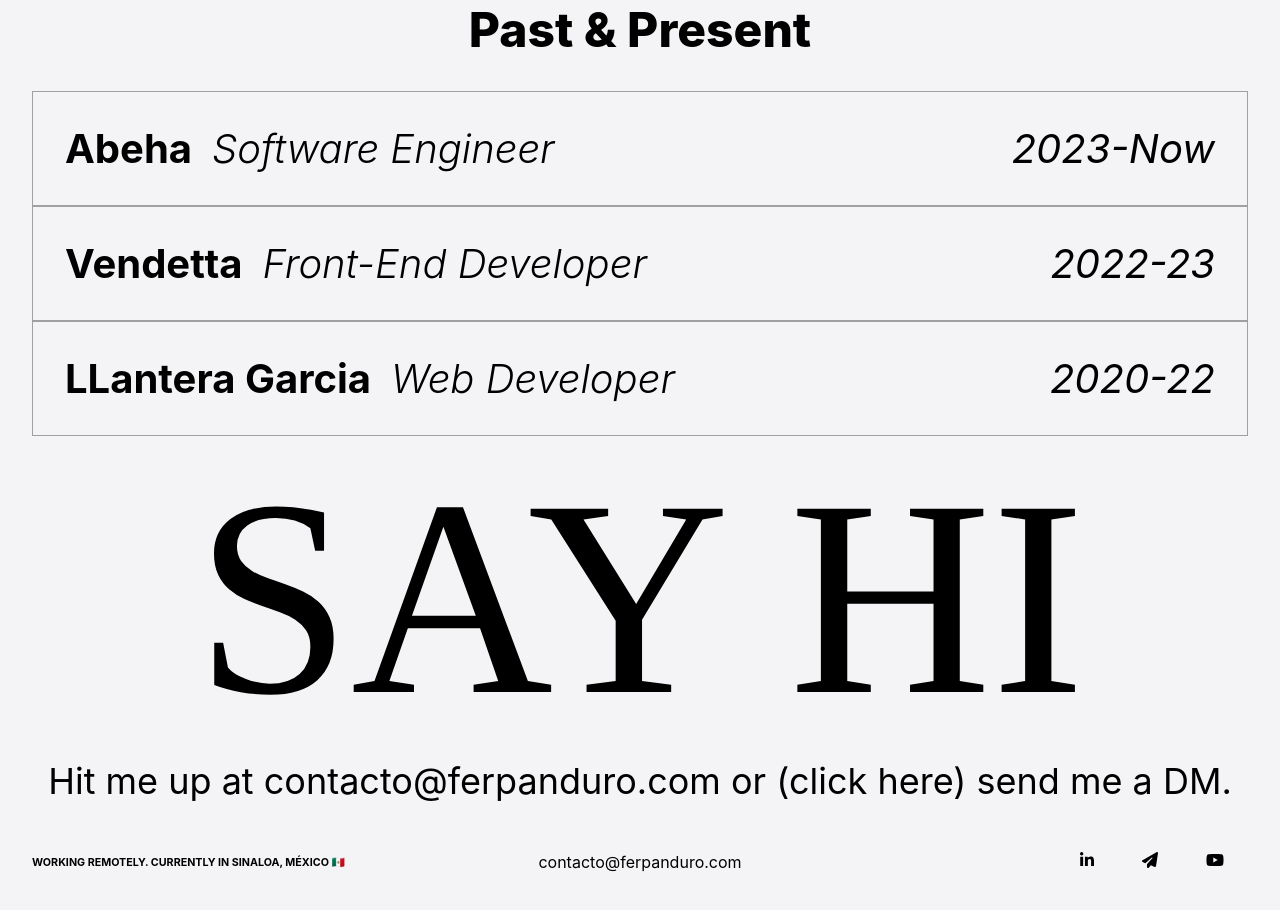
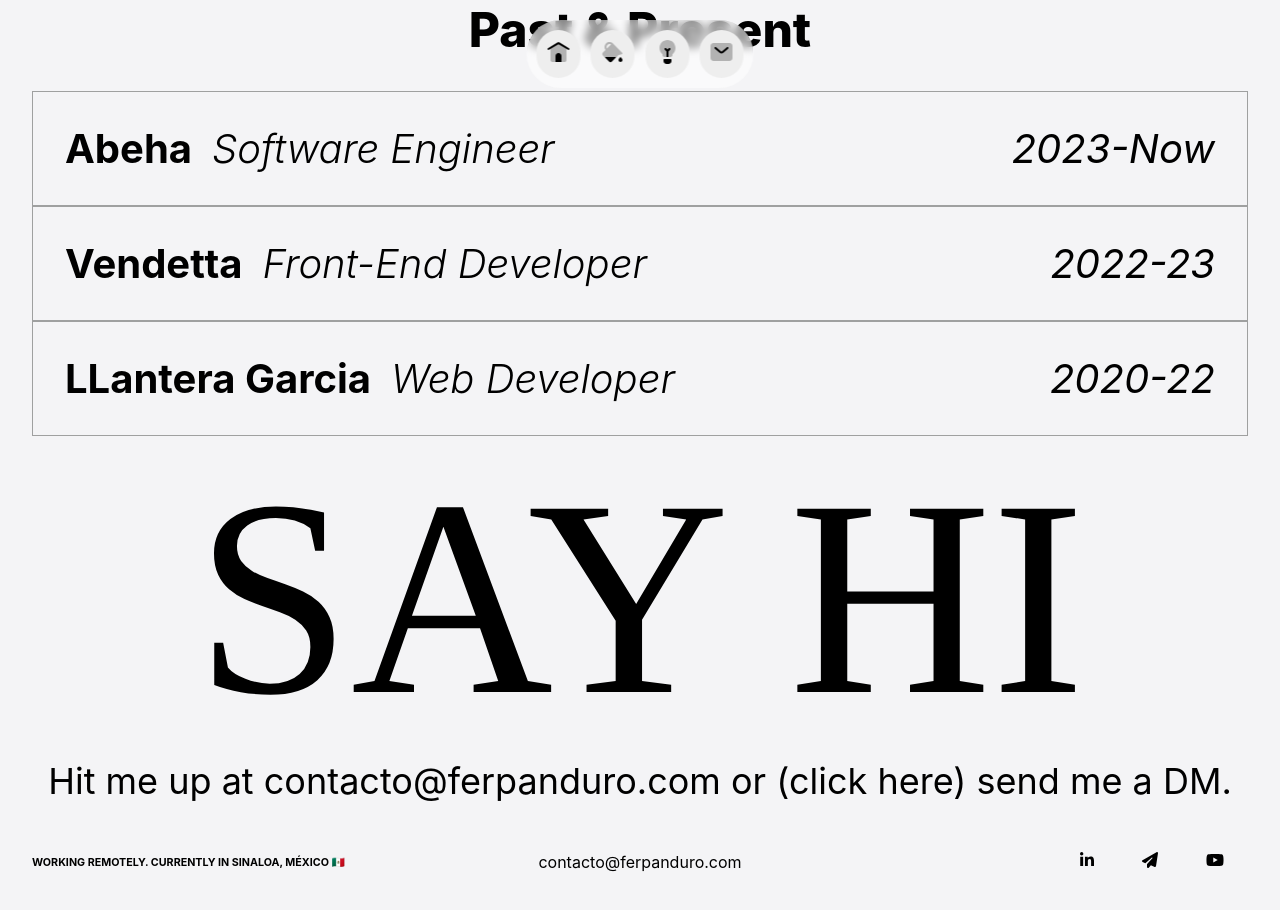
Before and after one commit to fernandopanduro/portfolio, a React (Vite) app: page / in a window 1280 px wide. Shown: the top 910 px of the page. Built offline with nearby package versions, Linux system fonts and the light colour scheme.

Commit message:
✨ feat: Add header

```diff
--- a/src/App.tsx
+++ b/src/App.tsx
@@ -1,6 +1,7 @@
 import { Navigate, Route, Routes } from "react-router-dom";
 import "./App.css";
-import { Footer } from "./components/Footer";
+import { Footer } from "./layout/Footer/Footer";
+import { Header } from "./layout/Header/Header";
 import { Achievements } from "./pages/Achievements";
 import { Contact } from "./pages/Contact";
 import { Experience } from "./pages/Experience";
@@ -11,6 +12,7 @@ import { PortfolioDetails } from "./pages/PortfolioDetails";
 function App() {
   return (
     <>
+      <Header />
       <main>
         <Routes>
           <Route path="/" element={<Home />} />
--- a/src/components/Icons.tsx
+++ b/src/components/Icons.tsx
@@ -21,3 +21,115 @@ export const EmailIcon = () => {
     </svg>
   );
 };
+
+export const HomeIcon = () => {
+  return (
+    <svg width="24" height="24" viewBox="0 0 24 24" fill="none">
+      <path
+        opacity="0.25"
+        d="M20 18.8V6.63998L13.6514 2.81501L13.6514 2.815C13.0511 2.45333 12.751 2.2725 12.4304 2.20186C12.1469 2.13938 11.8531 2.13938 11.5696 2.20186C11.249 2.2725 10.9489 2.45334 10.3486 2.81501L4 6.64001V18.8C4 19.9201 4 20.4802 4.21799 20.908C4.40973 21.2843 4.71569 21.5903 5.09202 21.782C5.51984 22 6.0799 22 7.2 22H16.8C17.9201 22 18.4802 22 18.908 21.782C19.2843 21.5903 19.5903 21.2843 19.782 20.908C20 20.4802 20 19.9201 20 18.8Z"
+        fill="currentColor"></path>
+      <path
+        fill-rule="evenodd"
+        clip-rule="evenodd"
+        d="M1.14251 9.5145C1.42665 9.98808 2.04091 10.1416 2.51449 9.85749L12 4.16619L21.4855 9.85749C21.9591 10.1416 22.5733 9.98808 22.8575 9.5145C23.1416 9.04092 22.9881 8.42666 22.5145 8.14251L13.029 2.45121C12.3956 2.07119 11.6044 2.07119 10.971 2.45121L1.4855 8.14251C1.01192 8.42666 0.858357 9.04092 1.14251 9.5145Z"
+        fill="currentColor"></path>
+      <path
+        d="M9 16C9 14.3431 10.3431 13 12 13C13.6569 13 15 14.3431 15 16V22H9V16Z"
+        fill="currentColor"></path>
+    </svg>
+  );
+};
+
+export const GasIcon = () => {
+  return (
+    <svg
+      width="24"
+      height="24"
+      viewBox="0 0 24 24"
+      fill="none"
+      xmlns="http://www.w3.org/2000/svg">
+      <path
+        opacity="0.25"
+        fill-rule="evenodd"
+        clip-rule="evenodd"
+        d="M5.49998 3.50004C7.29283 1.70719 10.1189 1.5772 12.0615 3.11008C12.3818 3.36283 12.6631 3.66091 12.9502 3.95004L21.6787 12.6786C21.9424 12.9423 22.0192 13.2934 21.9465 13.6089C21.8635 13.9692 21.5853 14.2829 21.1677 14.3664L18.2968 14.9406C18.1032 14.9793 17.9254 15.0745 17.7858 15.2141L11.4142 21.5858C10.6331 22.3668 9.36678 22.3668 8.58573 21.5858L2.41416 15.4142C1.63311 14.6332 1.63311 13.3668 2.41416 12.5858C3.2879 11.712 4.16159 10.8382 5.03534 9.96448C3.5819 8.02573 3.73678 5.26324 5.49998 3.50004ZM6.47443 8.52539L10.5253 4.47449C9.39087 3.7881 7.89376 3.93469 6.9142 4.91425C5.93463 5.89382 5.78804 7.39093 6.47443 8.52539Z"
+        fill="currentColor"></path>
+      <path
+        d="M14.7928 17C15.2383 17 15.4614 17.5386 15.1464 17.8536L11.4142 21.5858C10.6331 22.3668 9.36679 22.3668 8.58574 21.5858L4.8535 17.8536C4.53852 17.5386 4.7616 17 5.20706 17H14.7928Z"
+        fill="currentColor"></path>
+      <path
+        d="M22 20.0001C22 21.1047 21.1046 22.0001 20 22.0001C18.8954 22.0001 18 21.1047 18 20.0001C18 18.8592 19.1571 17.7183 19.711 17.2374C19.8788 17.0918 20.1212 17.0918 20.289 17.2374C20.8429 17.7183 22 18.8592 22 20.0001Z"
+        fill="currentColor"></path>
+    </svg>
+  );
+};
+
+export const MailIcon = () => {
+  return (
+    <svg width="24" height="24" viewBox="0 0 24 24" fill="none">
+      <path
+        opacity="0.25"
+        d="M1 6C1 4.34315 2.34315 3 4 3H20C21.6569 3 23 4.34315 23 6V18C23 19.6569 21.6569 21 20 21H4C2.34315 21 1 19.6569 1 18V6Z"
+        fill="currentColor"></path>
+      <path
+        fill-rule="evenodd"
+        clip-rule="evenodd"
+        d="M5.23177 7.35981C5.58534 6.93553 6.2159 6.87821 6.64018 7.23177L11.3598 11.1648C11.7307 11.4738 12.2693 11.4738 12.6402 11.1648L17.3598 7.23177C17.7841 6.87821 18.4147 6.93553 18.7682 7.35981C19.1218 7.78409 19.0645 8.41465 18.6402 8.76822L13.9205 12.7012C12.808 13.6284 11.192 13.6284 10.0794 12.7012L5.35981 8.76822C4.93553 8.41465 4.87821 7.78409 5.23177 7.35981Z"
+        fill="currentColor"></path>
+    </svg>
+  );
+};
+
+export const FocusIcon = () => {
+  return (
+    <svg width="24" height="24" viewBox="0 0 24 24" fill="none">
+      <path
+        d="M8 20C8 19.4477 8.44772 19 9 19H15C15.5523 19 16 19.4477 16 20V21C16 22.6569 14.6569 24 13 24H11C9.34315 24 8 22.6569 8 21V20Z"
+        fill="currentColor"></path>
+      <path
+        opacity="0.25"
+        d="M20 8C20 10.5264 18.8289 12.7793 17 14.2454V15C17 16.1046 16.1046 17 15 17C10.8358 17 15.5135 17 9 17C7.89543 17 7 16.1046 7 15V14.2454C5.17107 12.7793 4 10.5264 4 8C4 3.58172 7.58172 0 12 0C16.4183 0 20 3.58172 20 8Z"
+        fill="currentColor"></path>
+      <path
+        d="M10.7071 8.29289C10.3166 7.90237 9.68342 7.90237 9.29289 8.29289C8.90237 8.68342 8.90237 9.31658 9.29289 9.70711L11 11.4142V17H13V11.4142L14.7071 9.70711C15.0976 9.31658 15.0976 8.68342 14.7071 8.29289C14.3166 7.90237 13.6834 7.90237 13.2929 8.29289L12 9.58579L10.7071 8.29289Z"
+        fill="currentColor"></path>
+    </svg>
+  );
+};
+
+export const MoonIcon = () => {
+  return (
+    <svg
+      width="48"
+      height="48"
+      viewBox="0 0 24 24"
+      color="var(--colors-gray10)"
+      fill="none"
+      stroke-width="2"
+      stroke-linecap="round"
+      stroke-linejoin="round"
+      stroke="currentColor">
+      <mask id="myMask2">
+        <rect x="0" y="0" width="100%" height="100%" fill="white"></rect>
+        <circle r="9" fill="black" cx="50%" cy="23%"></circle>
+      </mask>
+      <circle
+        cx="12"
+        cy="12"
+        fill="var(--colors-gray10)"
+        mask="url(#myMask2)"
+        r="9"></circle>
+      <g stroke="currentColor" opacity="0">
+        <line x1="12" y1="1" x2="12" y2="3"></line>
+        <line x1="12" y1="21" x2="12" y2="23"></line>
+        <line x1="4.22" y1="4.22" x2="5.64" y2="5.64"></line>
+        <line x1="18.36" y1="18.36" x2="19.78" y2="19.78"></line>
+        <line x1="1" y1="12" x2="3" y2="12"></line>
+        <line x1="21" y1="12" x2="23" y2="12"></line>
+        <line x1="4.22" y1="19.78" x2="5.64" y2="18.36"></line>
+        <line x1="18.36" y1="5.64" x2="19.78" y2="4.22"></line>
+      </g>
+    </svg>
+  );
+};
--- a/src/components/Footer.tsx
+++ b/src/layout/Footer/Footer.tsx
@@ -1,5 +1,5 @@
-import styles from "../css/Footer.module.css";
-import { EmailIcon, LinkedinIcon, YoutubeIcon } from "./Icons";
+import { EmailIcon, LinkedinIcon, YoutubeIcon } from "../../components/Icons";
+import styles from "./Footer.module.css";
 
 export const Footer = () => {
   return (
--- /dev/null
+++ b/src/layout/Header/Header.module.css
@@ -0,0 +1,69 @@
+.header {
+  position: fixed;
+  top: var(--space-small);
+  left: 50%;
+  transform: translateX(-50%);
+  display: grid;
+  place-items: center;
+  margin: 0 auto;
+  z-index: 1000;
+  -webkit-transform: translateX(-50%);
+  -moz-transform: translateX(-50%);
+  -ms-transform: translateX(-50%);
+  -o-transform: translateX(-50%);
+}
+
+.nav {
+  background-color: rgba(255, 255, 255, 0.5);
+  backdrop-filter: blur(5px);
+  padding: var(--space-xxs);
+  border-radius: 9999px;
+  -webkit-border-radius: 9999px;
+  -moz-border-radius: 9999px;
+  -ms-border-radius: 9999px;
+  -o-border-radius: 9999px;
+}
+
+.list {
+  display: flex;
+  gap: var(--space-xxs);
+  transition: all var(--transition-duration);
+  -webkit-transition: all var(--transition-duration);
+  -moz-transition: all var(--transition-duration);
+  -ms-transition: all var(--transition-duration);
+  -o-transition: all var(--transition-duration);
+}
+
+.listItem {
+  color: black;
+  background-color: var(--gray-light);
+  border-radius: 9999px;
+  display: grid;
+  place-items: center;
+  transform-origin: top;
+  -webkit-border-radius: 9999px;
+  -moz-border-radius: 9999px;
+  -ms-border-radius: 9999px;
+  -o-border-radius: 9999px;
+  transition: all var(--transition-duration);
+  -webkit-transition: all var(--transition-duration);
+  -moz-transition: all var(--transition-duration);
+  -ms-transition: all var(--transition-duration);
+  -o-transition: all var(--transition-duration);
+}
+
+.listItem:hover {
+  transform: scale(1.7);
+  -webkit-transform: scale(1.7);
+  -moz-transform: scale(1.7);
+  -ms-transform: scale(1.7);
+  -o-transform: scale(1.7);
+}
+
+.list:hover {
+  gap: var(--space-medium);
+}
+.listItem .link {
+  color: black;
+  padding: var(--space-xxs);
+}
--- /dev/null
+++ b/src/layout/Header/Header.tsx
@@ -0,0 +1,40 @@
+import { Link } from "react-router-dom";
+import { FocusIcon, GasIcon, HomeIcon, MailIcon } from "../../components/Icons";
+import styles from "./Header.module.css";
+
+export const Header = () => {
+  return (
+    <header className={`${styles.header}`}>
+      <nav className={`${styles.nav}`}>
+        <ul className={`${styles.list}`}>
+          <li className={`${styles.listItem}`}>
+            <Link title="Home" className={`${styles.link}`} to="/">
+              <HomeIcon />
+            </Link>
+          </li>
+          <li className={`${styles.listItem}`}>
+            <Link
+              title="Portfolio"
+              className={`${styles.link}`}
+              to="/portfolio">
+              <GasIcon />
+            </Link>
+          </li>
+          <li className={`${styles.listItem}`}>
+            <Link
+              title="Experience"
+              className={`${styles.link}`}
+              to="/experience">
+              <FocusIcon />
+            </Link>
+          </li>
+          <li className={`${styles.listItem}`}>
+            <Link title="Contact" className={`${styles.link}`} to="/contact">
+              <MailIcon />
+            </Link>
+          </li>
+        </ul>
+      </nav>
+    </header>
+  );
+};
```
Also changed, not shown: src/layout/Footer/Footer.module.css (renamed from src/css/Footer.module.css).
